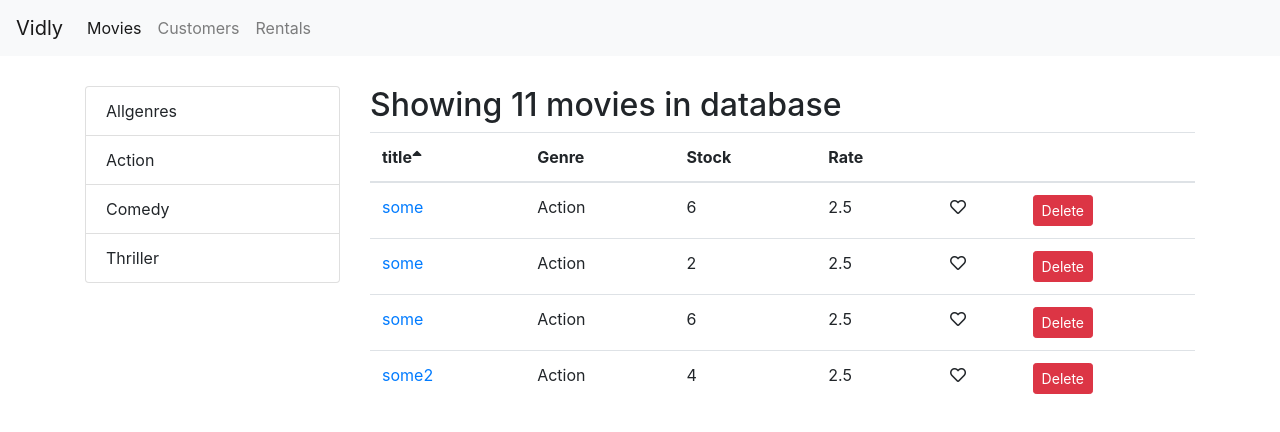
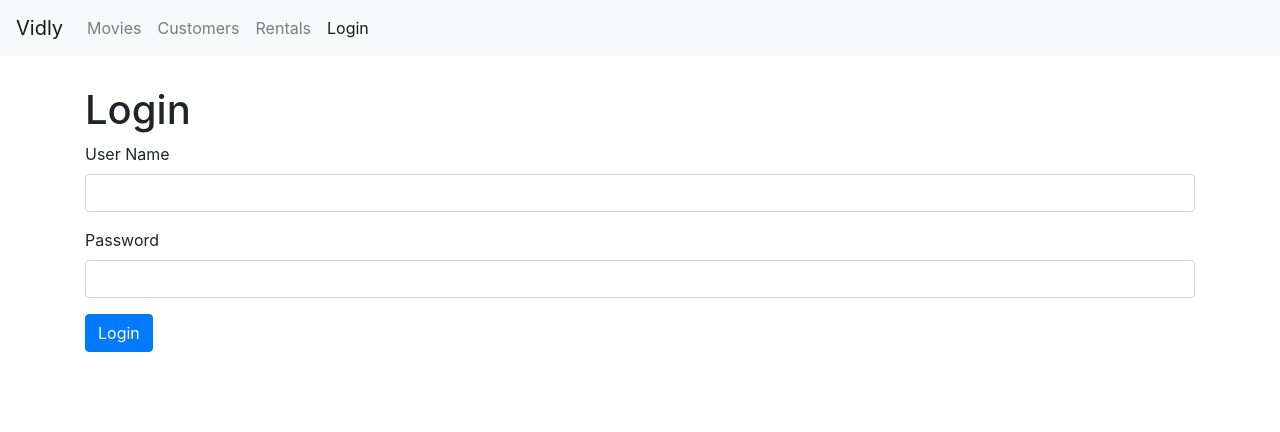
Before and after one commit to jyzgo/MoviesStore, a React (Create React App) app: page /login in a window 1280 px wide. Before the commit this address led to /movies. Shown: the top 432 px of the page. Built offline with nearby package versions, Linux system fonts and the light colour scheme.

Commit message:
add login page

```diff
--- a/src/App.jsx
+++ b/src/App.jsx
@@ -5,6 +5,7 @@
 import NavbarMovie from "./components/NavbarMovie";
 import Movies from "./movies";
 import MovieForm from "./components/movieForm";
+import LoginForm from "./components/loginForm";
 class App extends Component {
   state = {};
   render() {
@@ -13,6 +14,7 @@
         <NavbarMovie />
         <main className="container">
           <Switch>
+            <Route path="/login" component={LoginForm} />
             <Route path="/movies/:id" component={MovieForm} />
             <Route path="/movies" component={Movies} />
             <Route path="/customers" component={Customers} />
--- a/src/components/NavbarMovie.jsx
+++ b/src/components/NavbarMovie.jsx
@@ -21,6 +21,9 @@
             <NavLink className="nav-item nav-link" to="/rentals">
               Rentals
             </NavLink>
+            <NavLink className="nav-item nav-link" to="/login">
+              Login
+            </NavLink>
           </div>
         </div>
       </nav>
--- /dev/null
+++ b/src/components/loginForm.jsx
@@ -0,0 +1,25 @@
+import React, { Component } from "react";
+
+class LoginForm extends Component {
+  state = {};
+  render() {
+    return (
+      <div>
+        <h1>Login</h1>
+        <form>
+          <div className="form-group">
+            <label htmlFor="username">User Name</label>
+            <input id="username" type="text" className="form-control" />
+          </div>
+          <div className="form-group">
+            <label htmlFor="password">Password</label>
+            <input id="password" type="text" className="form-control" />
+          </div>
+          <button className="btn btn-primary">Login</button>
+        </form>
+      </div>
+    );
+  }
+}
+
+export default LoginForm;
```
